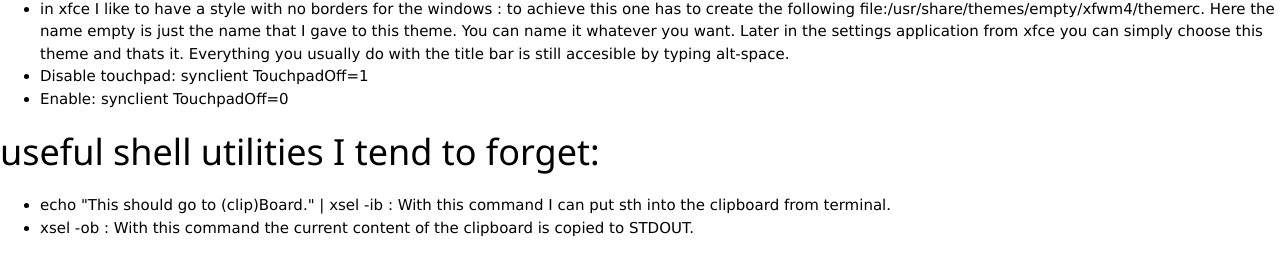
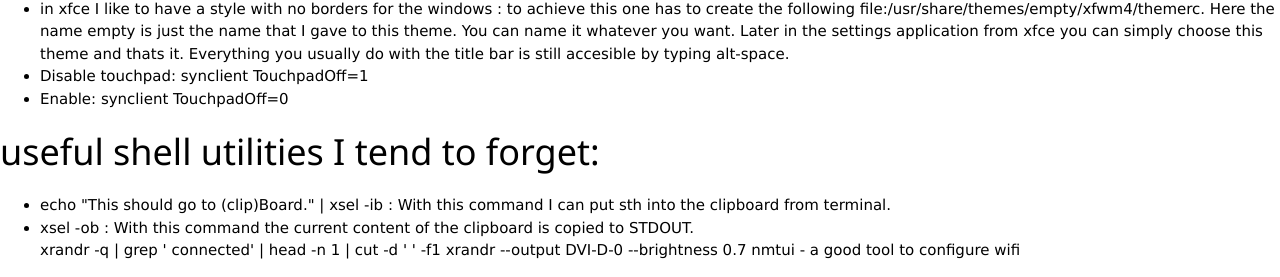
Before and after one commit to fincarGit/fincarGit.github.io, a plain HTML site: page index.html in a window 1280 px wide. Shown: the part 652-929 px from the top of the page. Before the commit the page ends 906 px from the top, so only its background shows below. Drawn offline with nearby package versions, Linux system fonts and the light colour scheme.

Commit message:
Enter new stuff.

```diff
--- a/index.html
+++ b/index.html
@@ -45,4 +45,10 @@ Here the name empty is just the name that I gave to this theme. You can name it
             <li>echo "This should go to (clip)Board." | xsel -ib : With this command I can put sth into the clipboard from terminal.</li>
             <li>xsel -ob : With this command the current content of the clipboard is copied to STDOUT.</li>
     </body>
+    xrandr -q | grep ' connected' | head -n 1 | cut -d ' ' -f1
+
+    xrandr --output DVI-D-0 --brightness 0.7
+
+
+    nmtui - a good tool to configure wifi
 </html>
```
